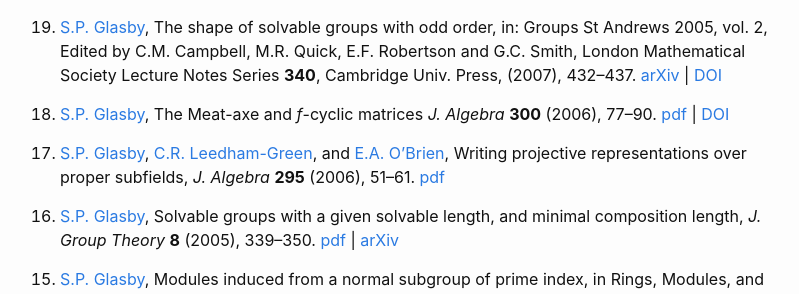
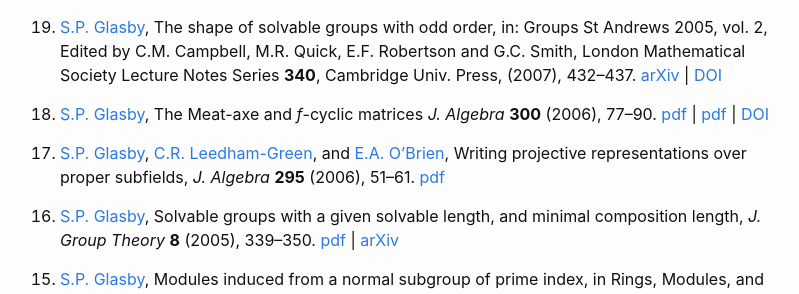
Before and after one commit to StephenGlasby/StephenGlasby.github.io, a Jekyll site: the page built from publications.md, in a window 1280 px wide and 900 px high, scrolled down 3215 px. Shown: the part 156-450 px from the top of the window, without its empty margins (240-1039 px from the left). Built offline with Jekyll 4.4.1, drawn with Linux system fonts in a browser that asks for light colours.

Commit message:
PAPER33publs

```diff
--- a/publications.md
+++ b/publications.md
@@ -388,6 +388,7 @@
 0. [S.P. Glasby](https://staffhome.ecm.uwa.edu.au/~00059629/),
   The Meat-axe and *f*-cyclic matrices
   *J. Algebra* **300** (2006), 77--90.
+  [pdf](PAPER33.PDF) |
   <a href="PAPER33.PDF"> pdf</a> |
   [DOI](https://doi.org/10.1016/j.jalgebra.2006.01.026)
 
```
